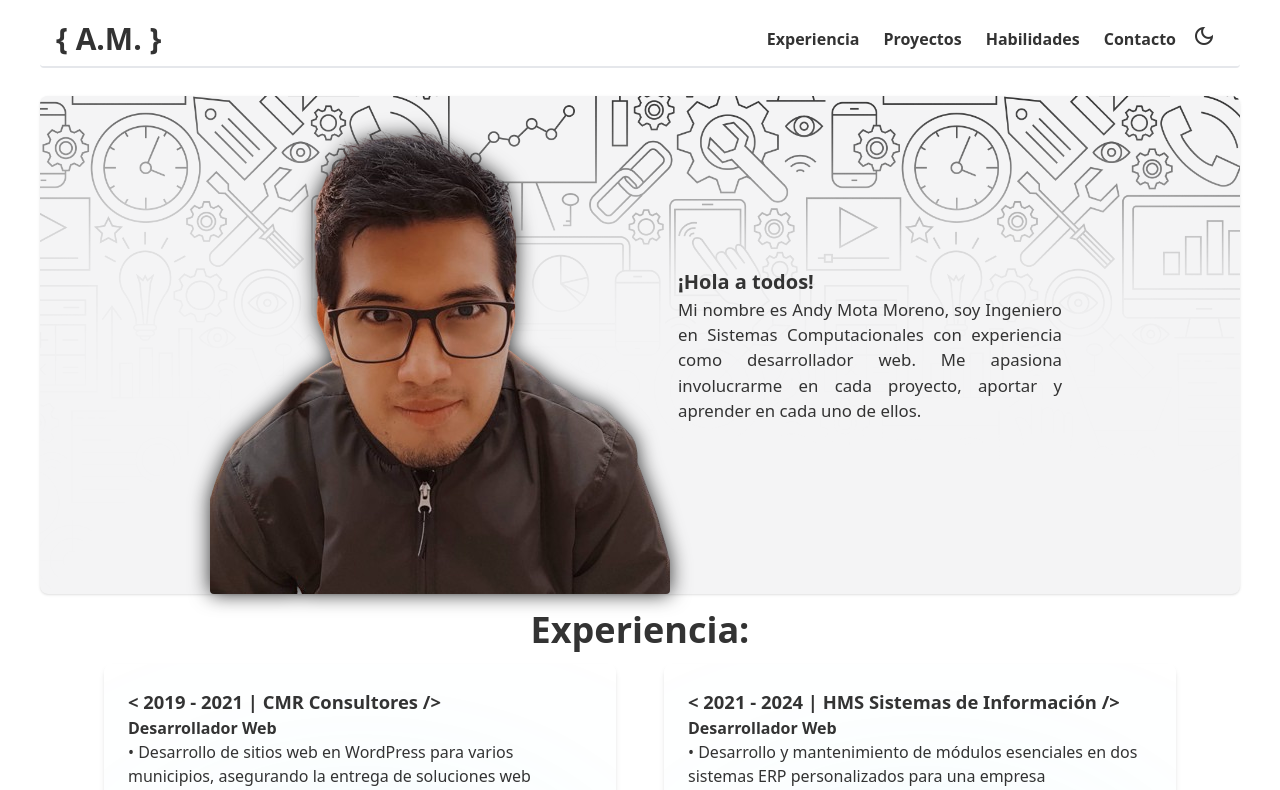
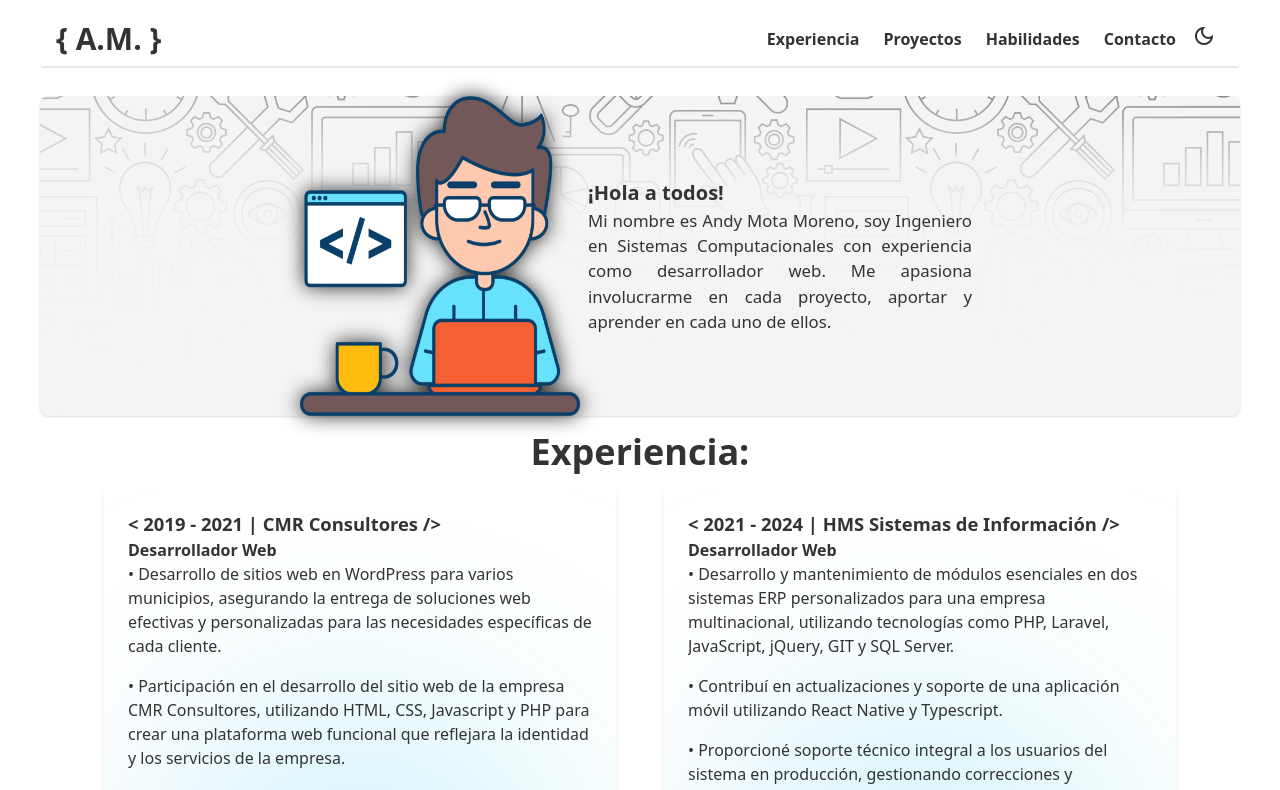
Before and after one commit to antrick/portfolio-react, a React (Create React App) app: page / in a window 1280 px wide. Shown: the top 790 px of the page. Built offline with nearby package versions, Linux system fonts and the light colour scheme.

Commit message:
change img profile

```diff
--- a/src/Components.js/MainContent.js
+++ b/src/Components.js/MainContent.js
@@ -1,6 +1,6 @@
 import React from "react";
 // Imagenes
-import imgProfile from "../assets/picture-blank.png";
+import imgProfile from "../assets/profile-icon.webp";
 import bgTools from "../assets/tools2.png";
 import icoLinkedin from "../assets/icon-linkedin.png"
 import icoWhatsapp from "../assets/icon-whatsapp.png"
@@ -62,6 +62,7 @@ const MainContent = () => {
               <img
                 src={imgProfile}
                 alt="img-profile"
+                style={{ width: '35vh', height: '40vh' }}
                 className="rounded my-img "
               />
             </div>
```
Also changed, not shown: src/assets/profile-icon.webp (added).
